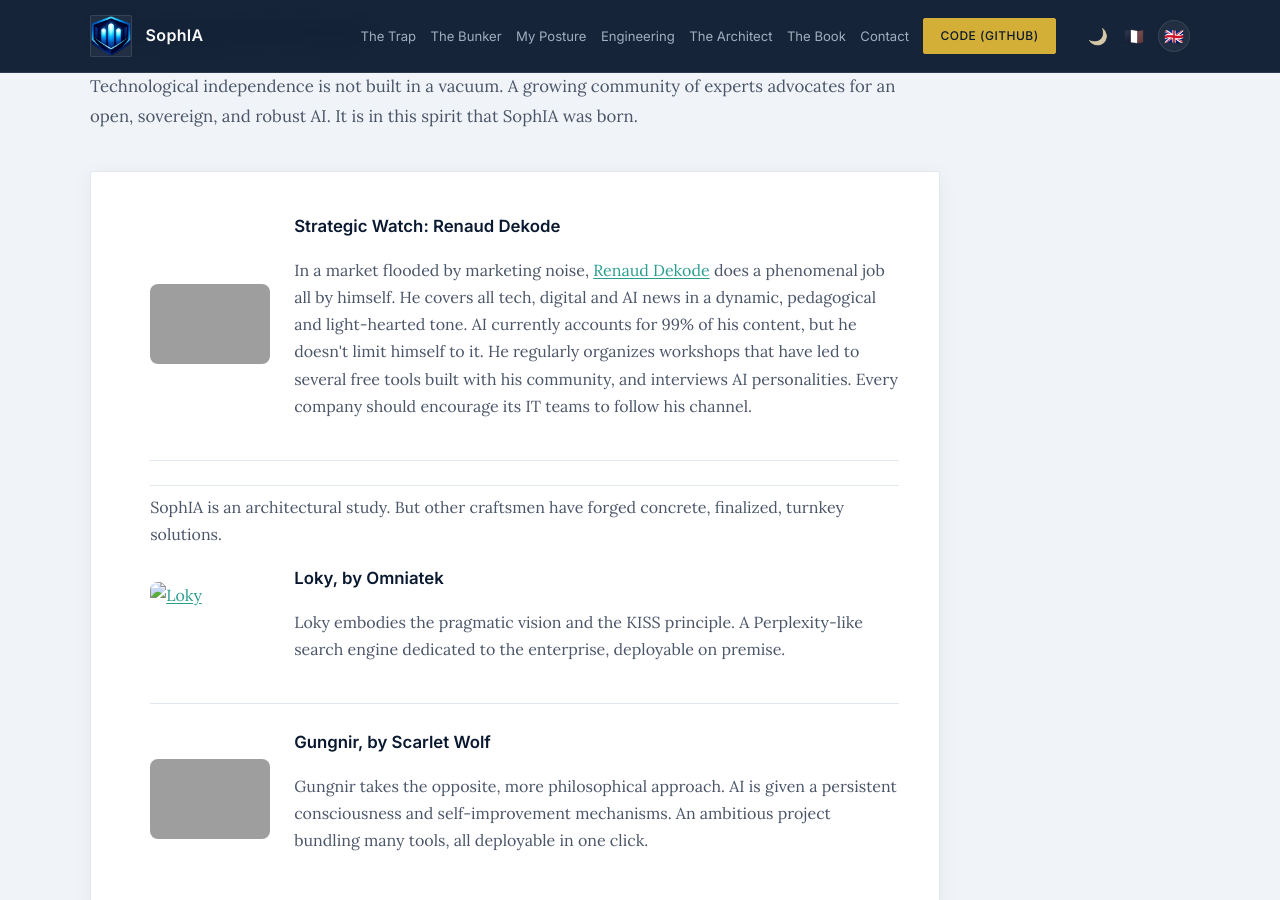
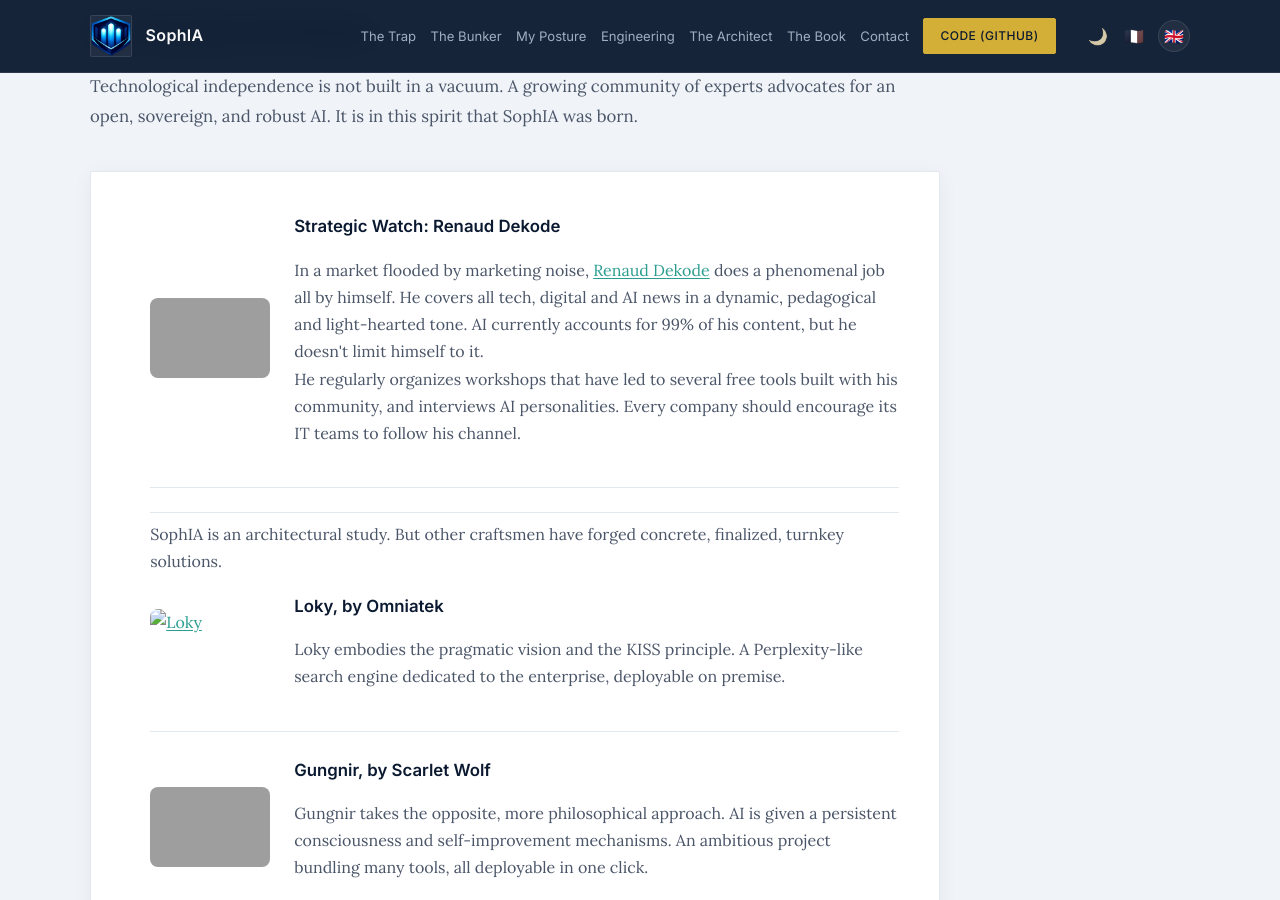
Before and after one commit to Kisai-DG-SLU/SophIA, a Jekyll site: the page built from architecte.html, in a window 1280 px wide and 900 px high, scrolled down 2866 px, cut to the strip 0-900 px from the top of the window. Built offline with Jekyll 4.4.1, drawn with Linux system fonts in a browser that asks for light colours; grey boxes are pictures that could not be loaded.

```diff
--- a/_includes/i18n/architecte.js
+++ b/_includes/i18n/architecte.js
@@ -40,7 +40,7 @@ const pageTranslations = {
           ecoTitle: "Un Écosystème d'Artisans",
           ecoIntro: "L'indépendance technologique ne se construit pas en vase clos. Une communauté grandissante d'experts milite pour une IA ouverte, souveraine et robuste. C'est dans cet esprit que SophIA a vu le jour.",
           eco1Title: "<a href='https://www.renaud-dekode.fr/' target='_blank' rel='noopener noreferrer'>La Veille Stratégique : Renaud Dekode</a>",
-          eco1Desc: "Dans un marché inondé par le bruit marketing, <a href='https://www.renaud-dekode.fr/' target='_blank'>Renaud Dekode</a> effectue à lui seul un travail phénoménal de veille. Il anime de manière dynamique, pédagogique et sur un ton léger toutes les actualités de la tech, du digital et de l'IA. L'IA occupe aujourd'hui 99% de ses actualités, mais il ne s'y limite pas. Il organise régulièrement des ateliers qui ont permis de développer plusieurs outils gratuits avec sa communauté, et interviewe des personnalités de l'IA. Toute entreprise devrait inciter ses équipes IT à suivre sa chaîne.",
+          eco1Desc: "Dans un marché inondé par le bruit marketing, <a href='https://www.renaud-dekode.fr/' target='_blank'>Renaud Dekode</a> effectue à lui seul un travail phénoménal de veille. Il anime de manière dynamique, pédagogique et sur un ton léger toutes les actualités de la tech, du digital et de l'IA. L'IA occupe aujourd'hui 99% de ses actualités, mais il ne s'y limite pas.<br>Il organise régulièrement des ateliers qui ont permis de développer plusieurs outils gratuits avec sa communauté, et interviewe des personnalités de l'IA. Toute entreprise devrait inciter ses équipes IT à suivre sa chaîne.",
           ecoLead: "SophIA est une étude architecturale. Mais d'autres artisans ont forgé des solutions concrètes, finalisées et clé en main.",
           eco2Title: "<a href='https://loki.omniatek.fr/' target='_blank' rel='noopener noreferrer'>Loky, par Omniatek</a>",
           eco2Desc: "Loky incarne la vision pragmatique et le principe KISS. Un Perplexity-like dédié à l'entreprise, déployable on premise.",
@@ -89,7 +89,7 @@ const pageTranslations = {
           ecoTitle: "An Ecosystem of Artisans",
           ecoIntro: "Technological independence is not built in a vacuum. A growing community of experts advocates for an open, sovereign, and robust AI. It is in this spirit that SophIA was born.",
           eco1Title: "<a href='https://www.renaud-dekode.fr/' target='_blank' rel='noopener noreferrer'>Strategic Watch: Renaud Dekode</a>",
-          eco1Desc: "In a market flooded by marketing noise, <a href='https://www.renaud-dekode.fr/' target='_blank'>Renaud Dekode</a> does a phenomenal job all by himself. He covers all tech, digital and AI news in a dynamic, pedagogical and light-hearted tone. AI currently accounts for 99% of his content, but he doesn't limit himself to it. He regularly organizes workshops that have led to several free tools built with his community, and interviews AI personalities. Every company should encourage its IT teams to follow his channel.",
+          eco1Desc: "In a market flooded by marketing noise, <a href='https://www.renaud-dekode.fr/' target='_blank'>Renaud Dekode</a> does a phenomenal job all by himself. He covers all tech, digital and AI news in a dynamic, pedagogical and light-hearted tone. AI currently accounts for 99% of his content, but he doesn't limit himself to it.<br>He regularly organizes workshops that have led to several free tools built with his community, and interviews AI personalities. Every company should encourage its IT teams to follow his channel.",
           ecoLead: "SophIA is an architectural study. But other craftsmen have forged concrete, finalized, turnkey solutions.",
           eco2Title: "<a href='https://loki.omniatek.fr/' target='_blank' rel='noopener noreferrer'>Loky, by Omniatek</a>",
           eco2Desc: "Loky embodies the pragmatic vision and the KISS principle. A Perplexity-like search engine dedicated to the enterprise, deployable on premise.",
--- a/architecte.html
+++ b/architecte.html
@@ -127,7 +127,7 @@ custom_i18n: architecte
               </div>
               <div class="eco-item-content">
                 <h4 data-i18n="arch.eco1Title"><a href="https://www.renaud-dekode.fr/" target="_blank" rel="noopener noreferrer">La Veille Stratégique : Renaud Dekode</a></h4>
-                <p data-i18n="arch.eco1Desc">Dans un marché inondé par le bruit marketing, <a href="https://www.renaud-dekode.fr/" target="_blank">Renaud Dekode</a> effectue à lui seul un travail phénoménal de veille. Il anime de manière dynamique, pédagogique et sur un ton léger toutes les actualités de la tech, du digital et de l'IA. L'IA occupe aujourd'hui 99% de ses actualités, mais il ne s'y limite pas. Il organise régulièrement des ateliers qui ont permis de développer plusieurs outils gratuits avec sa communauté, et interviewe des personnalités de l'IA. Toute entreprise devrait inciter ses équipes IT à suivre sa chaîne.</p>
+                <p data-i18n="arch.eco1Desc">Dans un marché inondé par le bruit marketing, <a href="https://www.renaud-dekode.fr/" target="_blank">Renaud Dekode</a> effectue à lui seul un travail phénoménal de veille. Il anime de manière dynamique, pédagogique et sur un ton léger toutes les actualités de la tech, du digital et de l'IA. L'IA occupe aujourd'hui 99% de ses actualités, mais il ne s'y limite pas.<br>Il organise régulièrement des ateliers qui ont permis de développer plusieurs outils gratuits avec sa communauté, et interviewe des personnalités de l'IA. Toute entreprise devrait inciter ses équipes IT à suivre sa chaîne.</p>
               </div>
             </li>
             <li style="list-style: none; padding: 0; margin: 0 0 0.5rem; border: none;">
```
